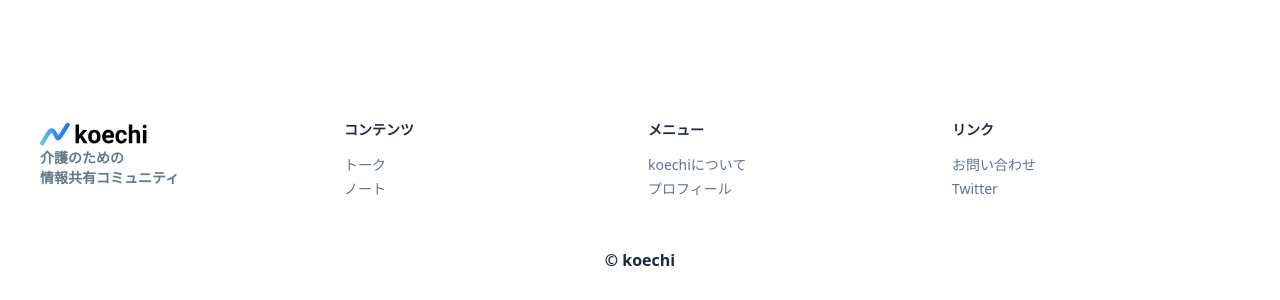
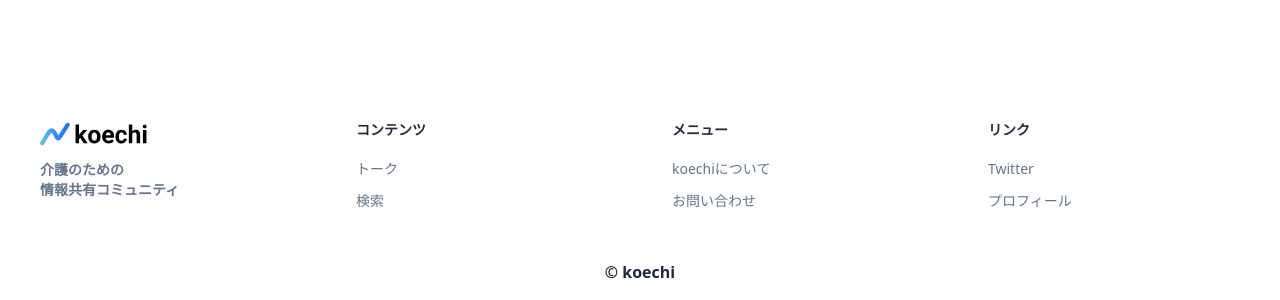
Before and after one commit to yousakamori/koechi-front, a Next.js app: page /search in a window 1280 px wide. Shown: the part 784-1084 px from the top of the page. Built offline with nearby package versions, Linux system fonts and the light colour scheme; no server answers.

Commit message:
recoilをupdate

```diff
--- a/package.json
+++ b/package.json
@@ -64,15 +64,15 @@
     "react-select": "^5.2.2",
     "react-textarea-autosize": "^8.3.3",
     "react-toastify": "^8.2.0",
-    "recoil": "^0.1.3",
+    "recoil": "^0.7.3-alpha.2",
     "swr": "^1.2.2",
     "tailwindcss": "^3.0.7",
     "twemoji": "^13.1.0",
     "yup": "^0.32.11"
   },
   "devDependencies": {
+    "@babel/core": "^7.13.10",
     "@next/bundle-analyzer": "^11.1.0",
-    "@babel/core": "^7.13.10",
     "@testing-library/jest-dom": "^5.13.0",
     "@testing-library/react": "11.2.5",
     "@types/date-fns": "^2.6.0",
--- a/src/components/common/footer/footer.tsx
+++ b/src/components/common/footer/footer.tsx
@@ -11,21 +11,21 @@ const FOOTER_LINKS = [
     name: 'コンテンツ',
     links: [
       { name: 'トーク', route: '/talks' },
-      { name: 'ノート', route: '/me' },
+      { name: '検索', route: '/search' },
     ],
   },
   {
     name: 'メニュー',
     links: [
       { name: `${APP_NAME}について`, route: '/about' },
-      { name: 'プロフィール', route: 'https://younakamura.vercel.app/' },
+      { name: 'お問い合わせ', route: '#' },
     ],
   },
   {
     name: 'リンク',
     links: [
-      { name: 'お問い合わせ', route: '#' },
-      { name: 'Twitter', route: `https://twitter.com/koechicom` },
+      { name: 'Twitter', route: 'https://twitter.com/koechicom' },
+      { name: 'プロフィール', route: 'https://younakamura.vercel.app/' },
     ],
   },
 ];
@@ -84,11 +84,11 @@ export const Footer: React.VFC<FooterProps> = ({ show = true }) => {
   return (
     <footer className='pt-10'>
       <Container>
-        <div className='grid grid-cols-1 gap-4 sm:grid-cols-3 md:grid-cols-4'>
+        <div className='grid grid-cols-1 gap-4 sm:gap-16 sm:grid-cols-3 md:grid-cols-4'>
           <div className='flex col-span-1 mb-3 sm:col-span-4 md:col-span-1 md:mb-0'>
             <div>
               <Link href='/'>
-                <a className='flex items-center space-x-1'>
+                <a className='flex items-center pb-2 mb-1 space-x-1'>
                   {/* eslint-disable-next-line @next/next/no-img-element */}
                   <img src='/images/logo.svg' width='120' height='28' alt={APP_NAME} />
                 </a>
@@ -120,7 +120,7 @@ export const Footer: React.VFC<FooterProps> = ({ show = true }) => {
               </Typography>
               <ul>
                 {column.links.map((link) => (
-                  <li key={link.name}>
+                  <li className='mt-2' key={link.name}>
                     <FooterLink href={link.route}>{link.name}</FooterLink>
                   </li>
                 ))}
```
Also changed, not shown: 1 other file (tests, documents, lock files or other folders).
